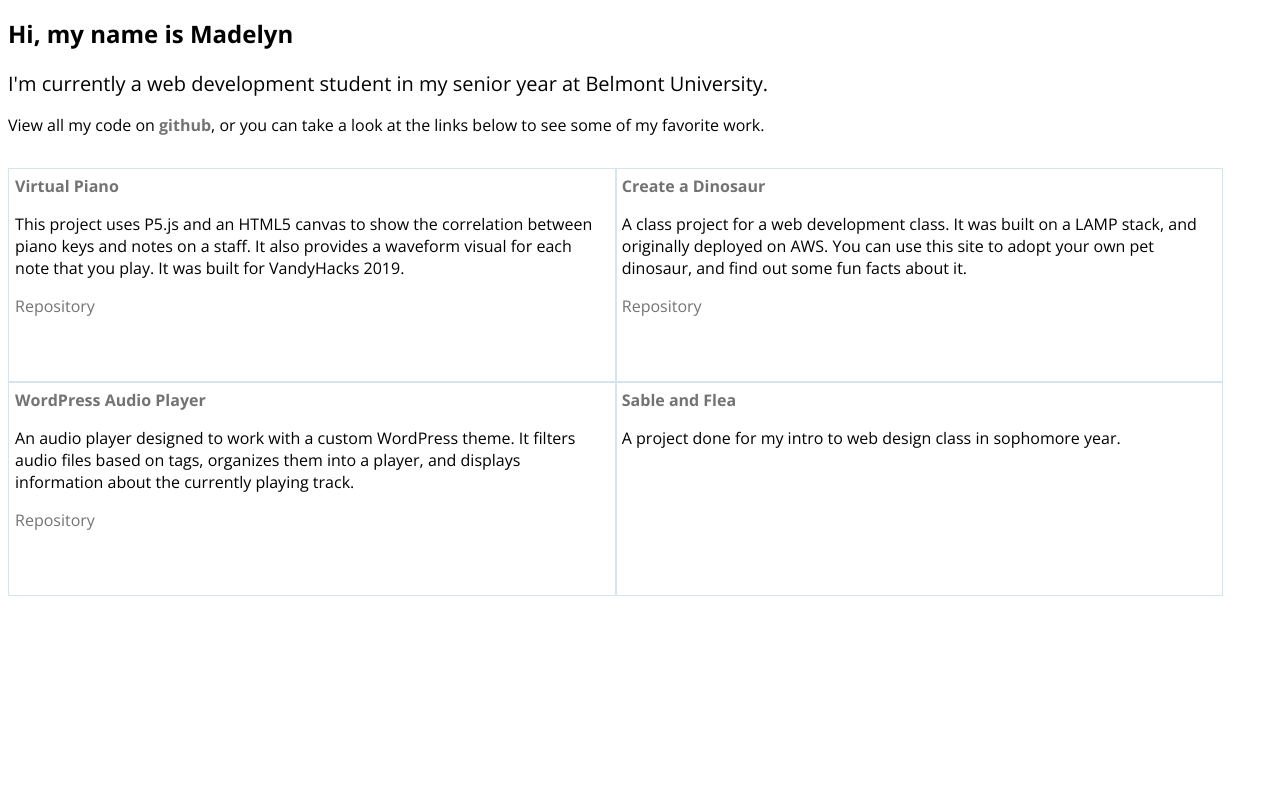
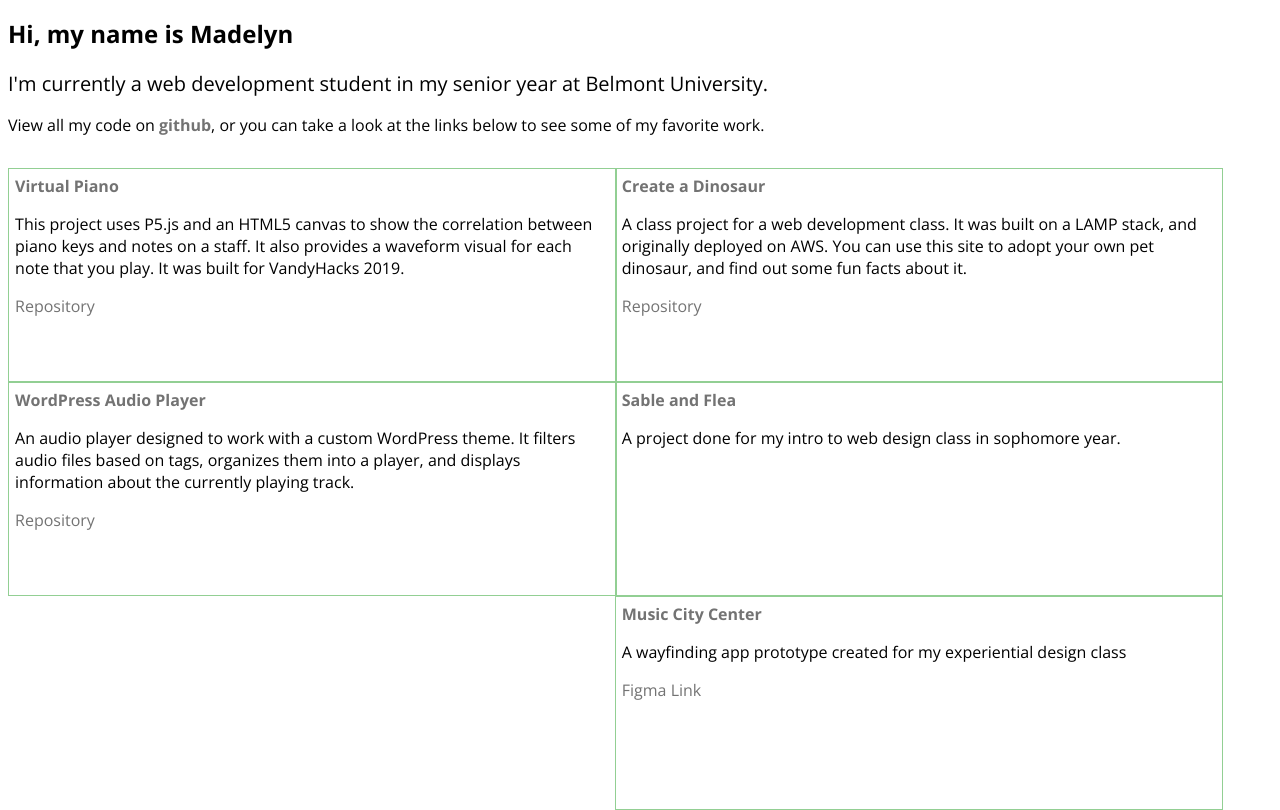
Before and after one commit to boringem/boringem.github.io, a plain HTML site: page index.html in a window 1280 px wide. Shown: the part 66-876 px from the top of the page. Before the commit the page ends 808 px from the top, so only its background shows below. Drawn offline with nearby package versions, Linux system fonts and the light colour scheme.

Commit message:
Add files via upload

```diff
--- a/index.html
+++ b/index.html
@@ -58,6 +58,11 @@
                     <a href="http://madelynf18.bu-web.com/MVagle-Project2/">Sable and Flea</a>
                     <p>A project done for my intro to web design class in sophomore year. </p>
                 </li>
+                <li>
+                    <a href="https://www.figma.com/file/RRqZ3m3fkkI71QdvhKUp6n/Music-City-Center?node-id=0%3A1">Music City Center</a>
+                    <p>A wayfinding app prototype created for my experiential design class</p>
+                    <a class="secondary" href="https://www.figma.com/file/RRqZ3m3fkkI71QdvhKUp6n/Music-City-Center?node-id=0%3A1">Figma Link</a>
+                </li>
             </ul>
         </section>
         </main>
--- a/styles.css
+++ b/styles.css
@@ -34,7 +34,7 @@ a.secondary {
     font-weight: 300;
 }
 a:hover {
-    color: #d5e4ed;
+    color: #92CF93;
 }
 
 #projects ul {
@@ -47,7 +47,7 @@ a:hover {
 #projects li {
     border-width: thin;
     border-style: solid;
-    border-color: #d5e4ed;
+    border-color: #92CF93;
     min-width: 98%;
     min-height: 25vh;
 }
```
